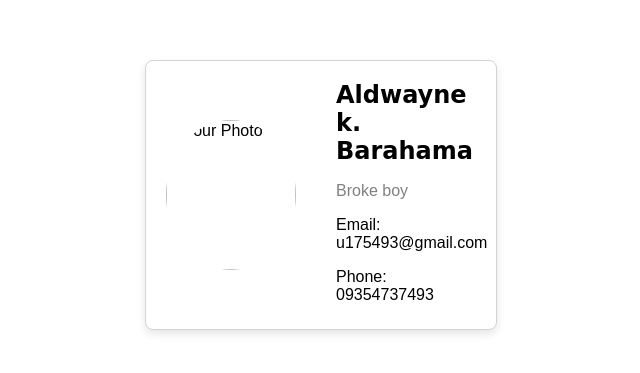
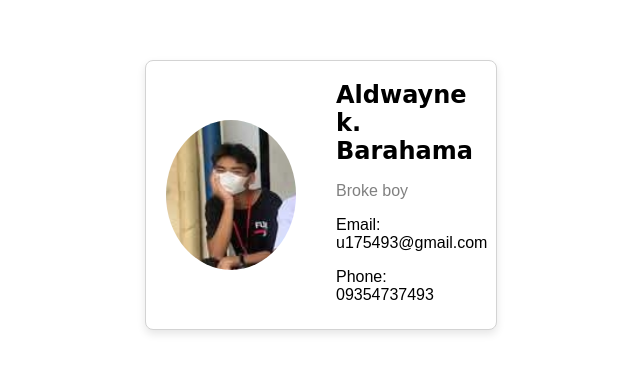
Before and after one commit to breadwaltz/Veryhandsomeyoungdignifiedfella, a plain HTML site: page index.html in a window 1280 px wide. Shown: the part 213-586 px from the top of the page, without its empty margins (319-959 px from the left). Drawn offline with Linux system fonts and the light colour scheme.

Commit message:
Update index.html

```diff
--- a/index.html
+++ b/index.html
@@ -18,7 +18,7 @@
 
 <div class="business-card">
 
-<img src="ihatemylife.jpeg" alt="Your Photo" class="profile-pic" width="150">
+<img src="life.jpeg" alt="Your Photo" class="profile-pic" width="150">
 
 <div class="card-content">
 
```
